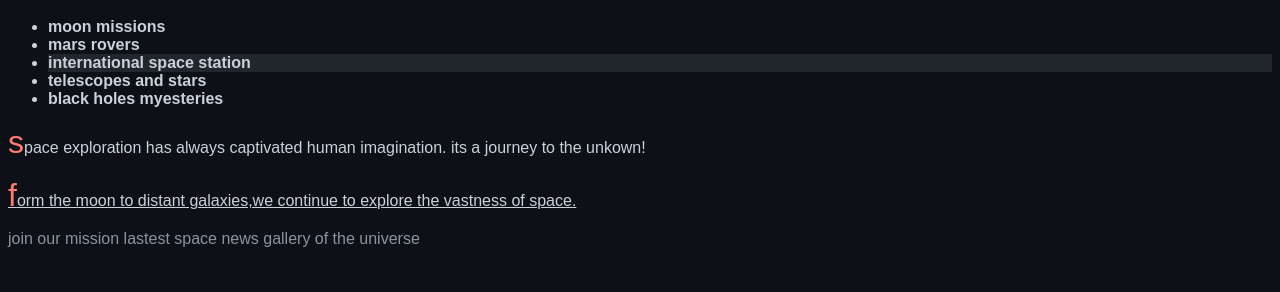
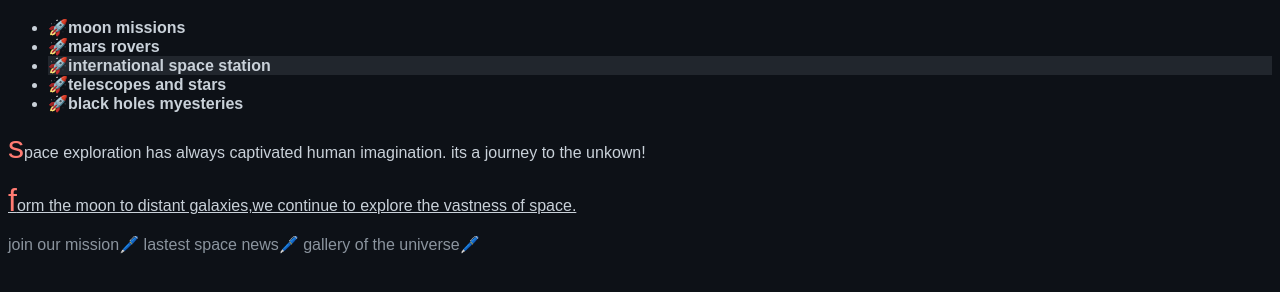
Before and after one commit to Mahnoor224/advanced-selectors-pseudo-classes-pseudo-elements, a plain HTML site: page index.html in a window 1280 px wide. Shown: the part 48-340 px from the top of the page. Drawn offline with Linux system fonts and the light colour scheme.

Commit message:
index.html

```diff
--- a/style.css
+++ b/style.css
@@ -28,10 +28,10 @@ p:not(:first-of-type){
     text-decoration:underline;
 }
 ul li::before{
-    contect:"🚀";
+    content:"🚀";
 }
 a::after{
-    contect:"🖊️";
+    content:"🖊️";
 }
 p::first-letter{
     font-size:200%;
```
